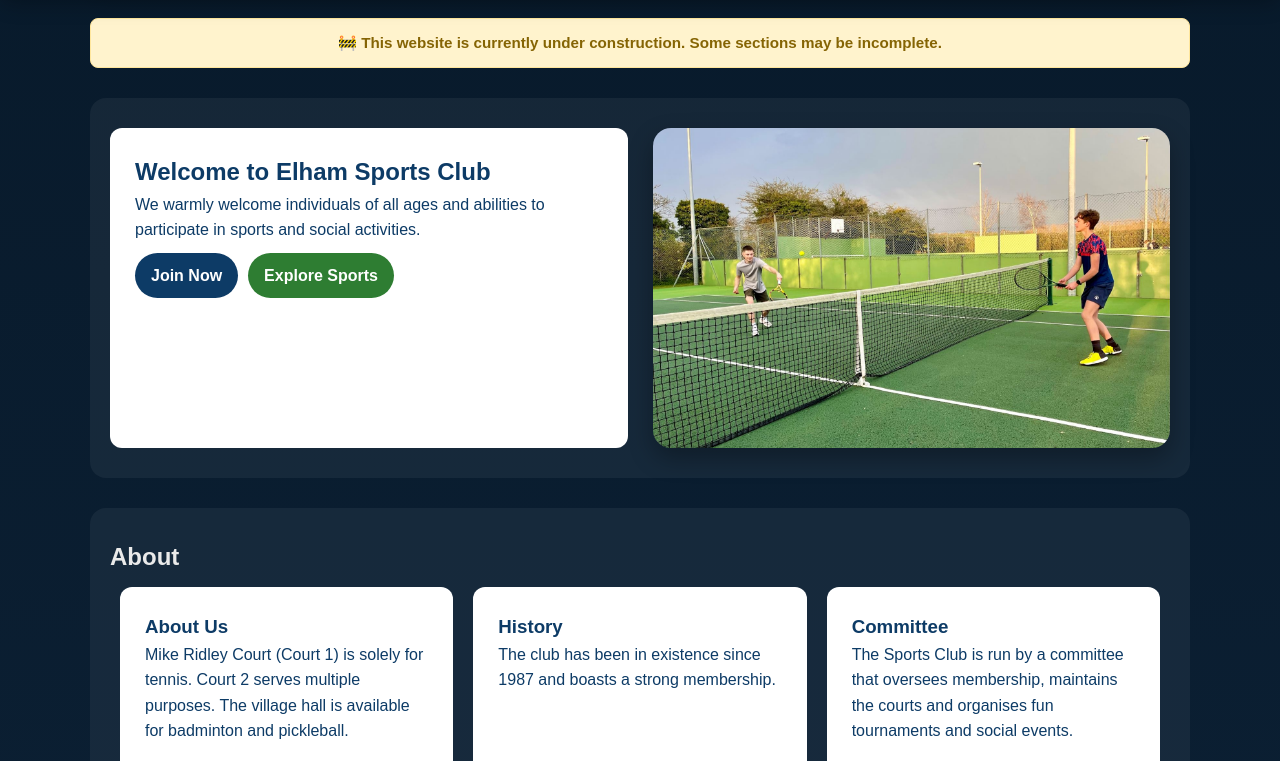
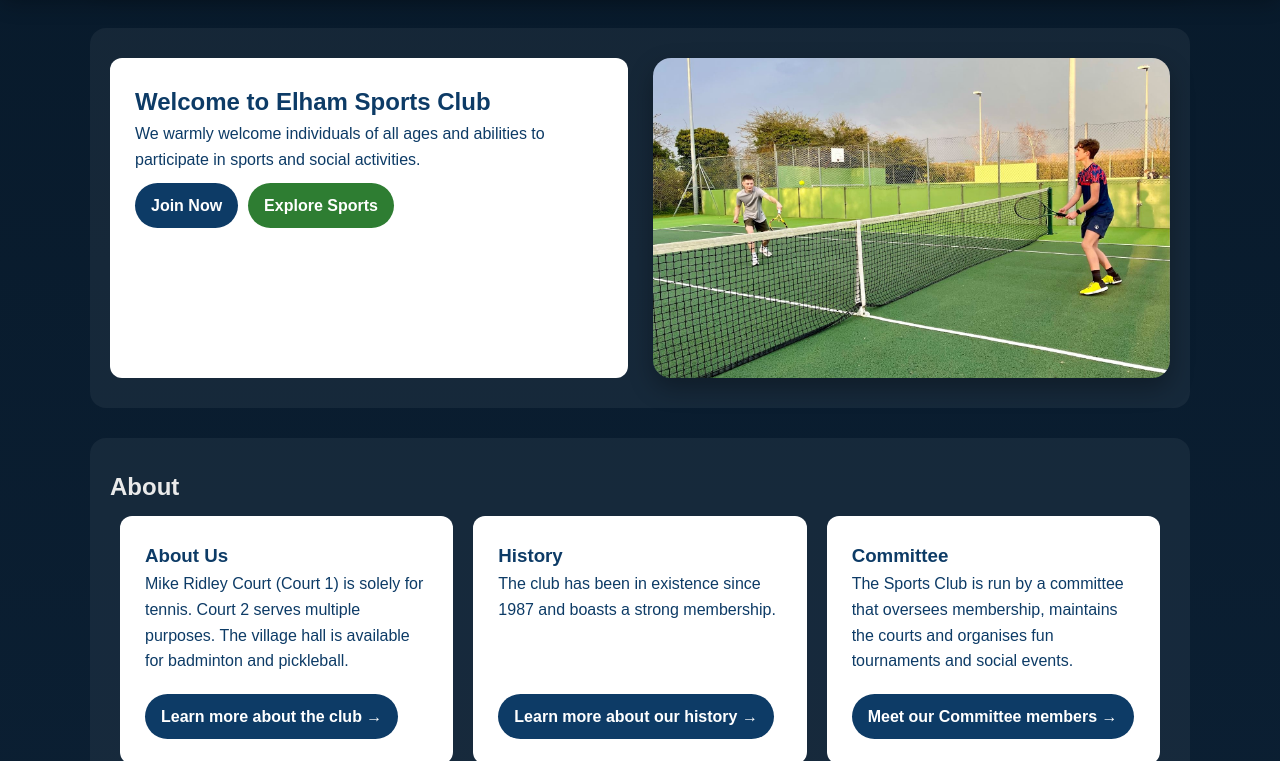
Before and after one commit to BazWebb/ElhamSportsClub, a plain HTML site: page index.html in a window 1280 px wide. Shown: the part 106-867 px from the top of the page. Drawn offline with Linux system fonts and the light colour scheme.

Commit message:
Remove construction banner from index.html
Removed construction banner from the homepage.

```diff
--- a/index.html
+++ b/index.html
@@ -22,9 +22,6 @@
 
 </header>
 
-  <div class="construction-banner">
-    🚧 This website is currently under construction. Some sections may be incomplete.
-</div>
 
 <section id="home">
 
```
